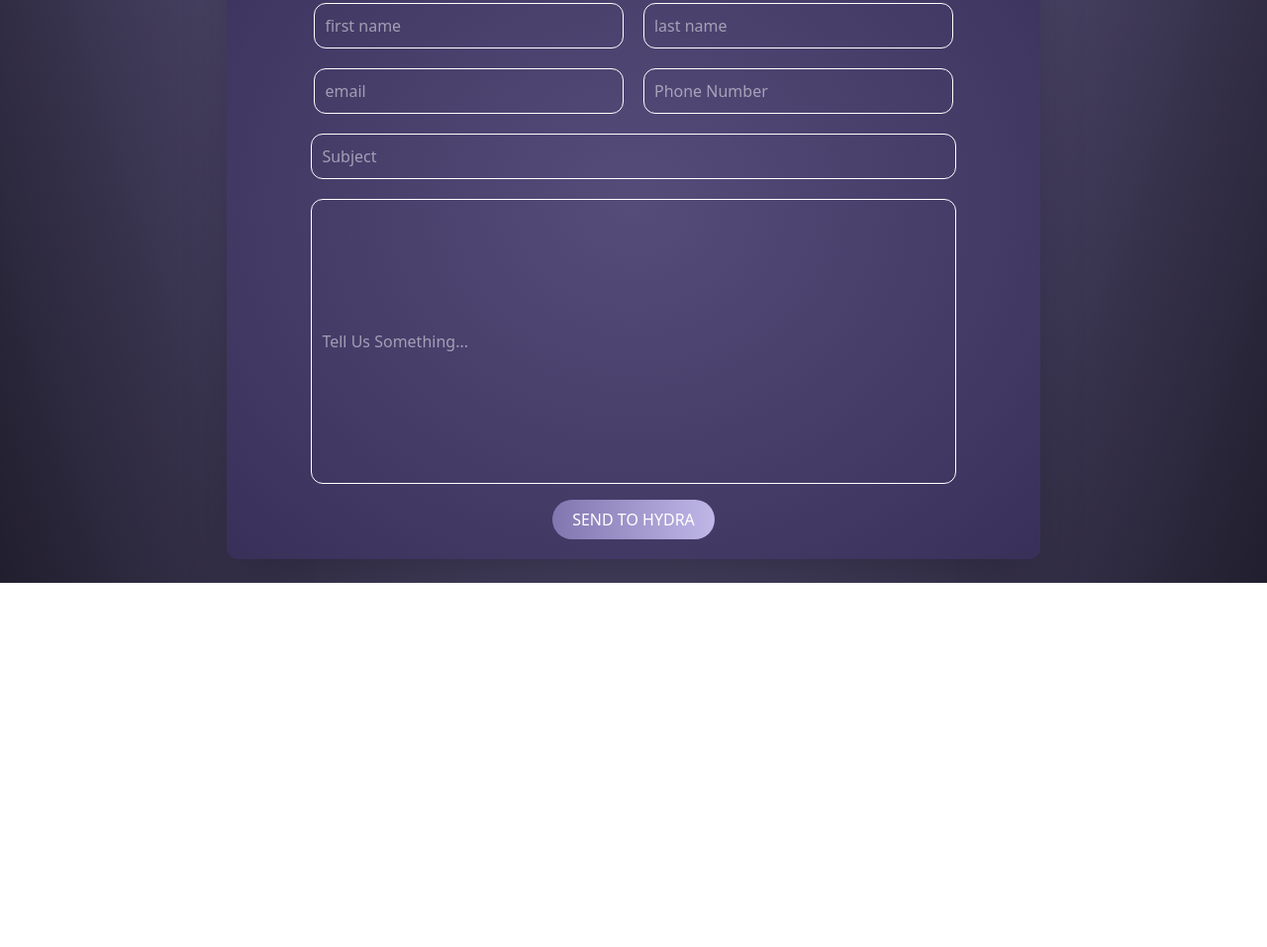
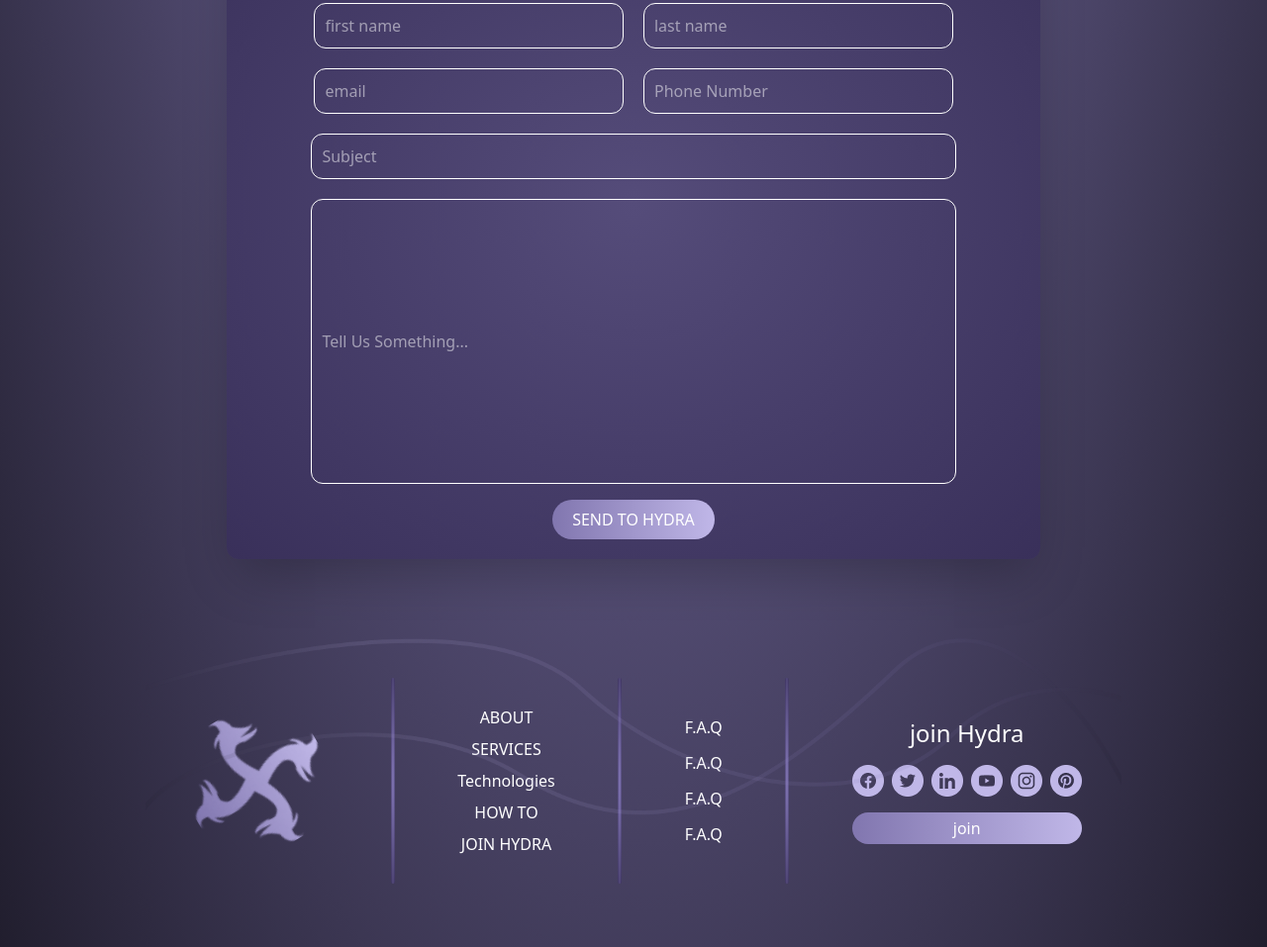
Before and after one commit to Ahmad-byte-design/HYDRA, a plain HTML site: page index.html in a window 1280 px wide. Shown: the part 3275-4232 px from the top of the page at 99% size. Before the commit the page ends 3864 px from the top, so only its background shows below. Drawn offline with nearby package versions, Linux system fonts and the light colour scheme.

Commit message:
add footer

```diff
--- a/index.html
+++ b/index.html
@@ -622,7 +622,92 @@
       </article>
     </main>
 
-    <footer></footer>
+    <footer class="mt-20 flex items-center justify-center">
+ <div class="container flex flex-col md:flex-row items-center text-center gap-5 justify-between  w-4/5 p-4 md:p-10 relative ">
+
+      <div class="logo flex items-center gap-3">
+        <img
+          src="./public/logo.png"
+          class="w-36 animation-rotate"
+          alt="logo"
+        />
+      </div>
+
+      <div class="w-1 h-52 bg-[radial-gradient(#887cbd,#39305a)] rounded-full hidden  md:block"></div>
+
+      <div class="navbar hidden md:flex">
+        <ul class="flex flex-col gap-2">
+          <li>
+            <a href="#">ABOUT</a>
+          </li>
+          <li>
+            <a href="#">SERVICES</a>
+          </li>
+          <li>
+            <a href="#">Technologies</a>
+          </li>
+          <li>
+            <a href="#">HOW TO</a>
+          </li>
+          <li>
+            <a href="#">JOIN HYDRA</a>
+          </li>
+        </ul>
+      </div>
+      <div class="w-1 h-52 bg-[radial-gradient(#887cbd,#39305a)] rounded-full hidden  md:block"></div>
+
+
+      <div class="FAQ hidden md:flex">
+        <ul class="flex flex-col gap-3">
+          <li>
+            <a href="#">F.A.Q</a>
+          </li>
+          <li>
+            <a href="#">F.A.Q</a>
+          </li>
+          <li>
+            <a href="#">F.A.Q</a>
+          </li>
+          <li>
+            <a href="#">F.A.Q</a>
+          </li>
+        </ul>
+      </div>
+      <div class="w-1 h-52 bg-[radial-gradient(#887cbd,#39305a)] rounded-full hidden  md:block"></div>
+
+
+
+      <div class="social-icon flex flex-col gap-4">
+        <h3 class="text-2xl">join Hydra</h3>
+        <ul class="flex gap-2">
+          <li>
+            <a href="#"><img src="./public/facebook.png" alt=""></a>
+          </li>
+          <li>
+            <a href="#"><img src="./public/twitter.png" alt=""></a>
+          </li>
+          <li>
+            <a href="#"><img src="./public/linkedin.png" alt=""></a>
+          </li>
+          <li>
+            <a href="#"><img src="./public/youtube.png" alt=""></a>
+          </li>
+          <li>
+            <a href="#"><img src="./public/instagram.png" alt=""></a>
+          </li>
+          <li>
+            <a href="#"><img src="./public/pinterest.png" alt=""></a>
+          </li>
+        </ul>
+        <button class="btn-second px-5 py-1">join</button>
+      </div>
+
+      <img src="./public/Vector 7.png" class="absolute left-0 top-0" alt="">
+      <img src="./public/Vector 8.png" class="absolute left-0 top-0" alt="">
+
+
+ </div>
+    </footer>
 
     <script src="./script/script.js"></script>
   </body>
```
